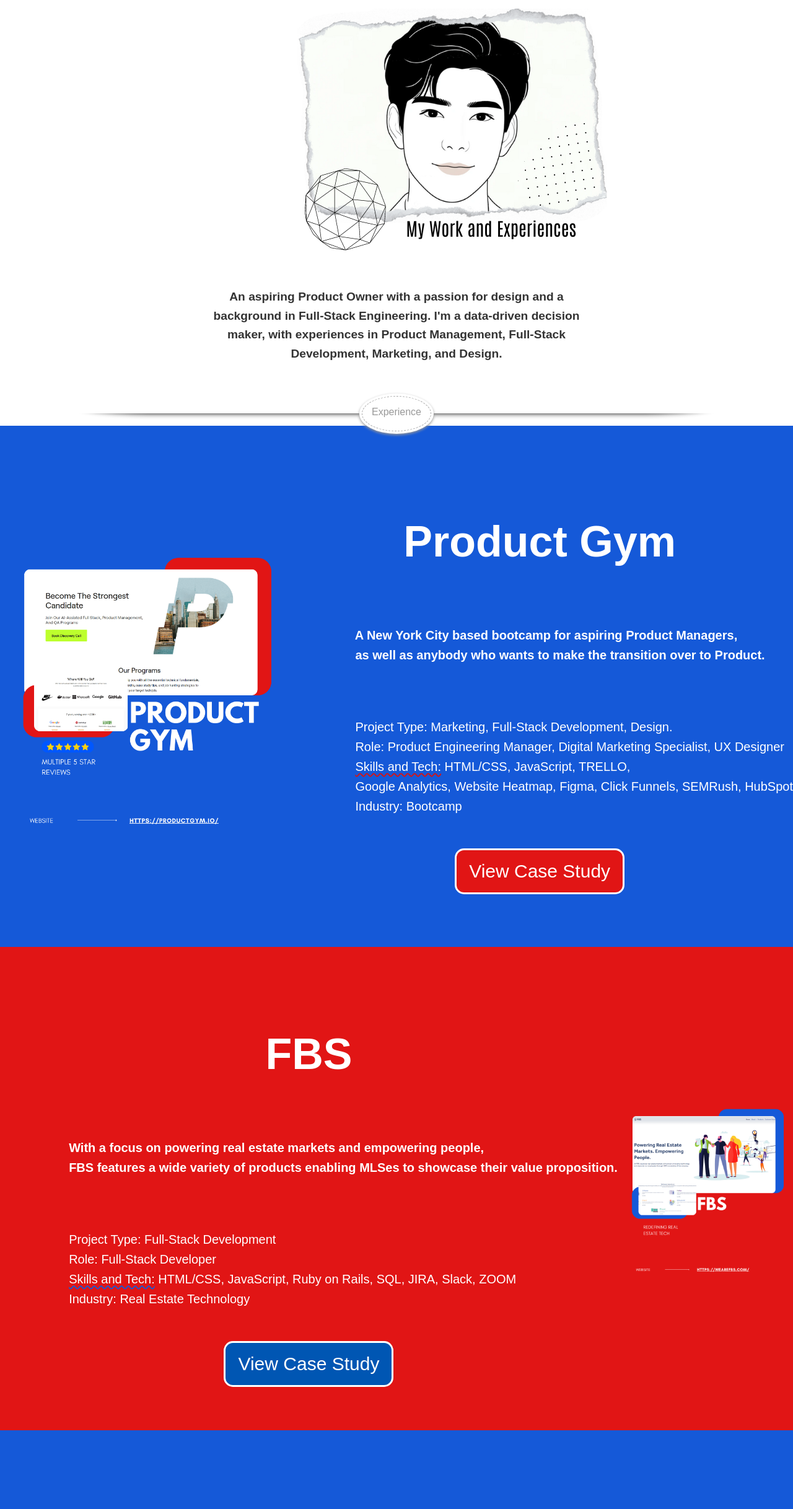
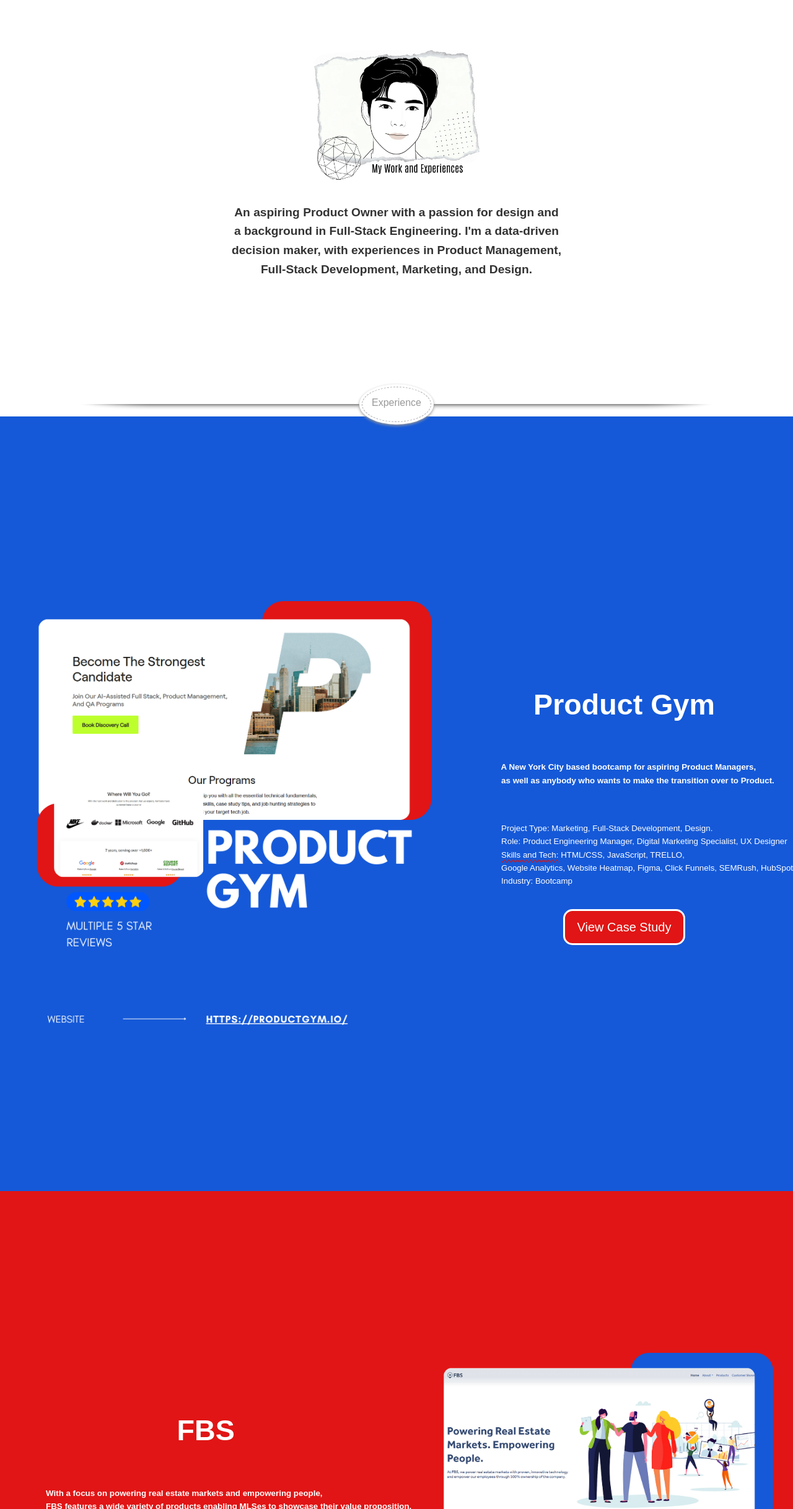
Before and after one commit to WingHar/winghar.github.io, a plain HTML site: page work_and_experience.html in a window 1280 px wide. Shown: the part 365-2800 px from the top of the page at 62% size. Drawn offline with Linux system fonts and the light colour scheme.

Commit message:
Add files via upload
Updates

```diff
--- a/assets/styles/about.css
+++ b/assets/styles/about.css
@@ -29,6 +29,7 @@ nav ul li a {
 
 .section {
     text-align: center;
+    padding: 8vw;
 }
 
 .about_container {
@@ -40,8 +41,10 @@ nav ul li a {
 }
 
 .biography_container {
-    width: 80%;
-    margin: 0 auto;
+    width: 50%;
+    left: 0;
+    right: 0;
+    margin: auto;
 }
 
 .about_container h1 {
@@ -49,9 +52,14 @@ nav ul li a {
 }
 
 .my_biography {
-    white-space: pre;
     line-height: 35px;
 }
+
+.my_biography p {
+  line-height: 3vw;
+  font-size: 1vw;
+}
+
 
 .team-members {
     display: flex;
@@ -112,7 +120,7 @@ nav ul li a {
     text-align: center;
     text-decoration: none;
     display: inline-block;
-    font-size: 16px;
+    font-size: 0.833vw;
     margin: 4px 2px;
     cursor: pointer;
     border-radius: 5px;
@@ -335,3 +343,10 @@ nav ul li a {
   margin-right: auto;
   width: 50%;
 }
+
+.about_image img {
+  display: block;
+  margin-left: auto;
+  margin-right: auto;
+  width: 50%;
+}
--- a/assets/styles/work_and_experience.css
+++ b/assets/styles/work_and_experience.css
@@ -13,6 +13,7 @@ header {
 
 .section {
     text-align: center;
+    padding: 8vw;
 }
 
 .work_and_experience_container {
@@ -334,19 +335,19 @@ header {
 
 /* Styles for text */
 .product_gym_text h1 {
-  font-size: 70px;
+  font-size: 3.646vw;
   color: #fff;
 }
 
 .product_gym_text > h3 {
-  font-size: 20px;
+  font-size: 1.042vw;
   color: #fff;
   text-align: left;
   white-space: pre;
 }
 
 .product_gym_text > p {
-  font-size: 20px;
+  font-size: 1.042vw;
   color: #fff;
   white-space: pre;
   text-align: left;
@@ -373,19 +374,19 @@ header {
 
 /* Styles for text */
 .fbs_text h1 {
-  font-size: 70px;
+  font-size: 3.646vw;
   color: #fff;
 }
 
 .fbs_text > h3 {
-  font-size: 20px;
+  font-size: 1.042vw;
   color: #fff;
   text-align: left;
   white-space: pre;
 }
 
 .fbs_text > p {
-  font-size: 20px;
+  font-size: 1.042vw;
   color: #fff;
   white-space: pre;
   text-align: left;
@@ -412,19 +413,19 @@ header {
 
 /* Styles for text */
 .hollywood_insider_text h1 {
-  font-size: 70px;
+  font-size: 3.646vw;
   color: #fff;
 }
 
 .hollywood_insider_text > h3 {
-  font-size: 20px;
+  font-size: 1.042vw;
   color: #fff;
   text-align: left;
   white-space: pre;
 }
 
 .hollywood_insider_text > p {
-  font-size: 20px;
+  font-size: 1.042vw;
   color: #fff;
   white-space: pre;
   text-align: left;
@@ -445,7 +446,7 @@ header {
   border-style: solid;
   border-color: #fff;
   transition: background-color 0.3s; /* Smooth background color change on hover */
-  font-size: 30px;
+  font-size: 1.563vw;
 }
 
 .case_study_button:hover {
@@ -463,7 +464,7 @@ header {
   border-style: solid;
   border-color: #fff;
   transition: background-color 0.3s; /* Smooth background color change on hover */
-  font-size: 30px;
+  font-size: 1.563vw;
 }
 
 .case_study_button_red_background:hover {
@@ -512,7 +513,7 @@ header {
   text-align: center;
   text-decoration: none;
   display: inline-block;
-  font-size: 16px;
+  font-size: 0.833vw;
   margin: 4px 2px;
   cursor: pointer;
   border-radius: 5px;
@@ -547,3 +548,10 @@ header {
   margin-right: auto;
   width: 50%;
 }
+
+.work_and_experiences_image img {
+  display: block;
+  margin-left: auto;
+  margin-right: auto;
+  width: 100%;
+}
```
Also changed, not shown: about.html (+11 -3 lines).
